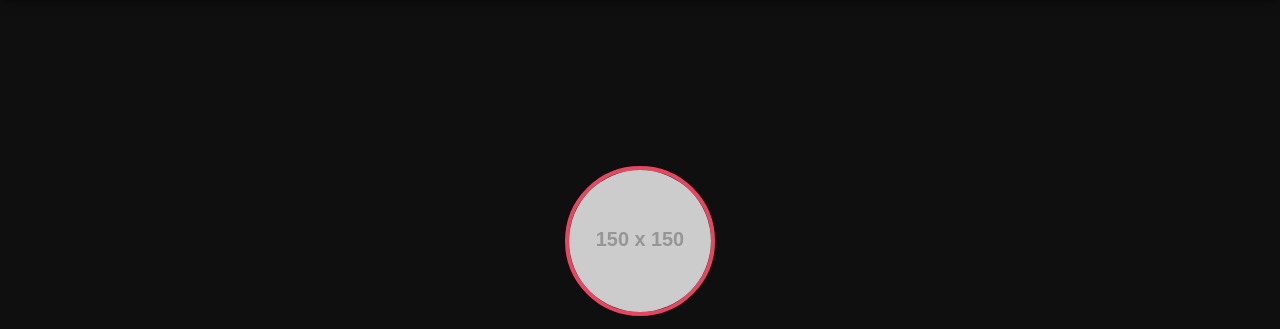
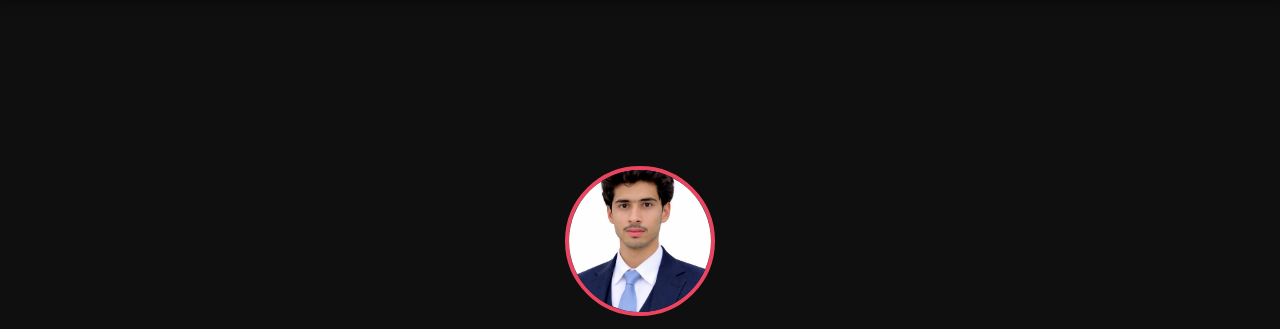
Before and after one commit to KheyamTokyo136/portfolio-websites, a plain HTML site: page index.html in a window 1280 px wide. Shown: the part 68-397 px from the top of the page. Drawn offline with Linux system fonts and the light colour scheme; placeholder pictures from the web are drawn by us.

Commit message:
Update profile image source in index.html

```diff
--- a/index.html
+++ b/index.html
@@ -24,7 +24,7 @@
     <!-- Home Section -->
     <section id="home">
       <div class="hero">
-        <img src="https://via.placeholder.com/150" alt="Profile photo of Kheyam Khan" class="profile-img" />
+        <img src="photo.jpeg" alt="Profile photo of Kheyam Khan" class="profile-img" />
         <h1>Hi, I'm <span class="highlight">Kheyam Khan</span></h1>
         <p>Computer Science Student | Web Developer | Problem Solver</p>
         <a href="#projects" class="btn">View My Projects</a>
```
